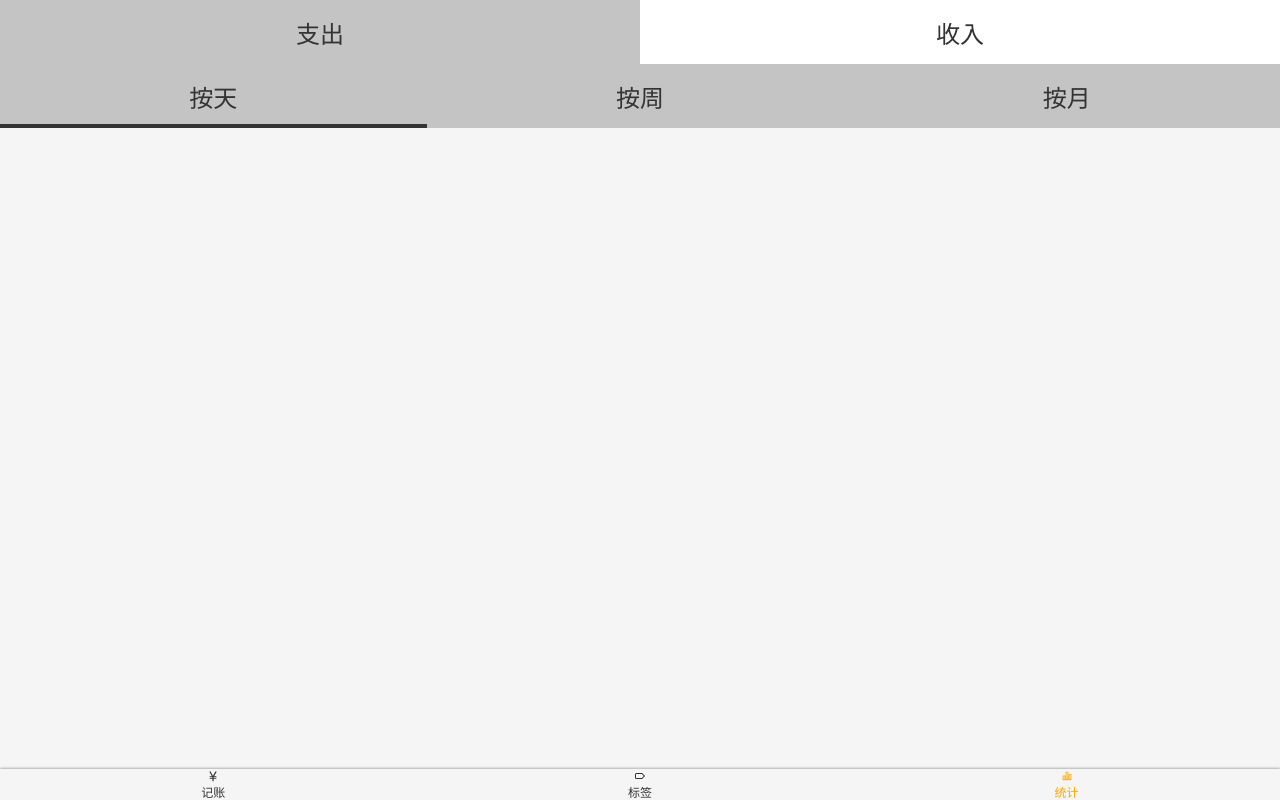
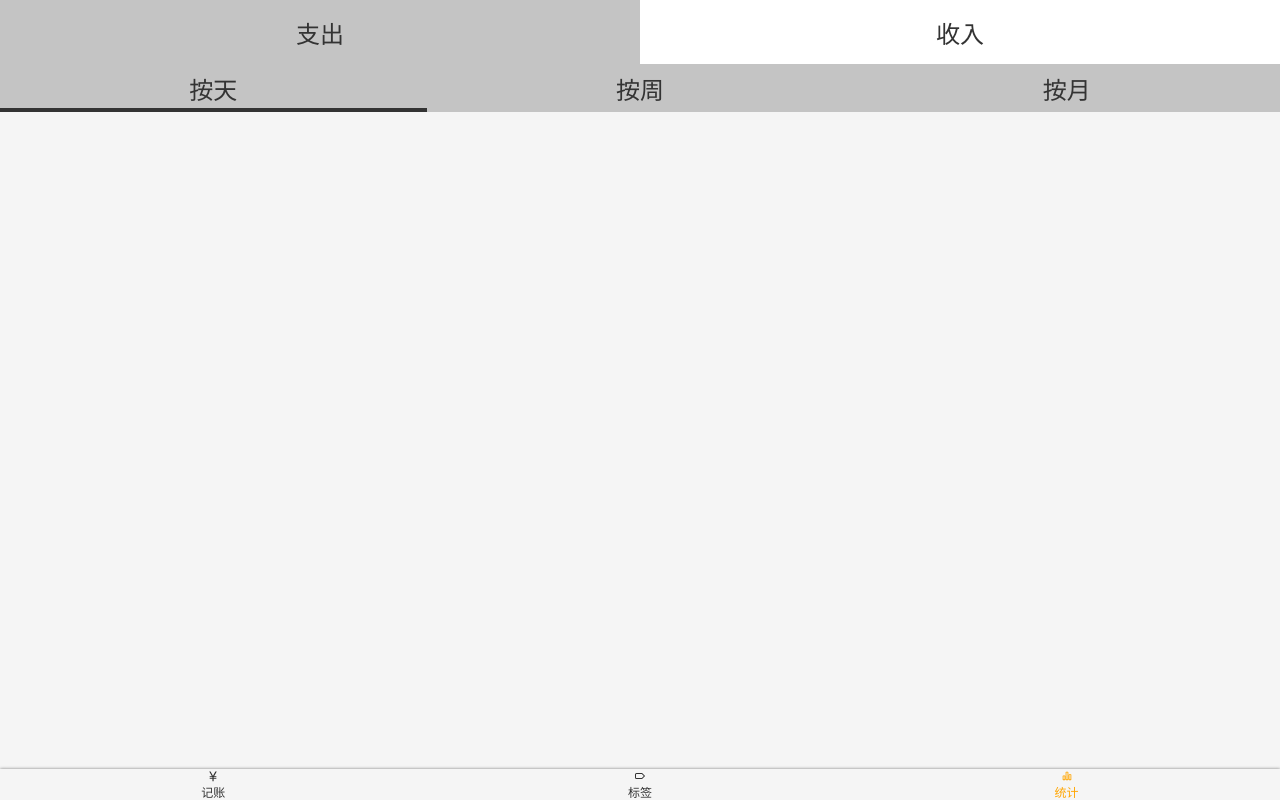
Before and after one commit to cazser/morney, a Vue app: page /#/statistics in a window 1280 px wide. Built offline with nearby package versions, Linux system fonts and the light colour scheme.

Commit message:
更新 css

```diff
--- a/src/views/Money.vue
+++ b/src/views/Money.vue
@@ -17,8 +17,9 @@
     import Vue from 'vue'
     import NumberPad from "@/components/Money/NumberPad.vue"
     import Types from "@/components/Money/Types.vue"
+    import Tags from "@/components/Money/Tags.vue"
     import FormItem from "@/components/Money/FormItem.vue"
-    import Tags from "@/components/Money/Tags.vue"
+    import Tabs from "@/components/Tabs.vue"
     import {recordListModel} from "@/models/recordList.ts"
     import {tagListModel} from "@/models/tagListModel.ts"
     import RecordItem from '@/custom';
@@ -33,7 +34,7 @@
 
     const tagList = tagListModel.fetch();
     @Component({
-        components:{NumberPad, Types, FormItem, Tags}
+        components:{NumberPad, FormItem, Tabs, Tags, Types}
     })
     export default class Money extends Vue{
         tags = tagList;
--- a/src/views/Statistics.vue
+++ b/src/views/Statistics.vue
@@ -35,4 +35,8 @@ import Statistics from '@/views/Statistics.vue';
             }
         }
     }
+    ::v-deep li.interval-tabs-item{
+        height: 48px;
+    }
+
 </style>
```
